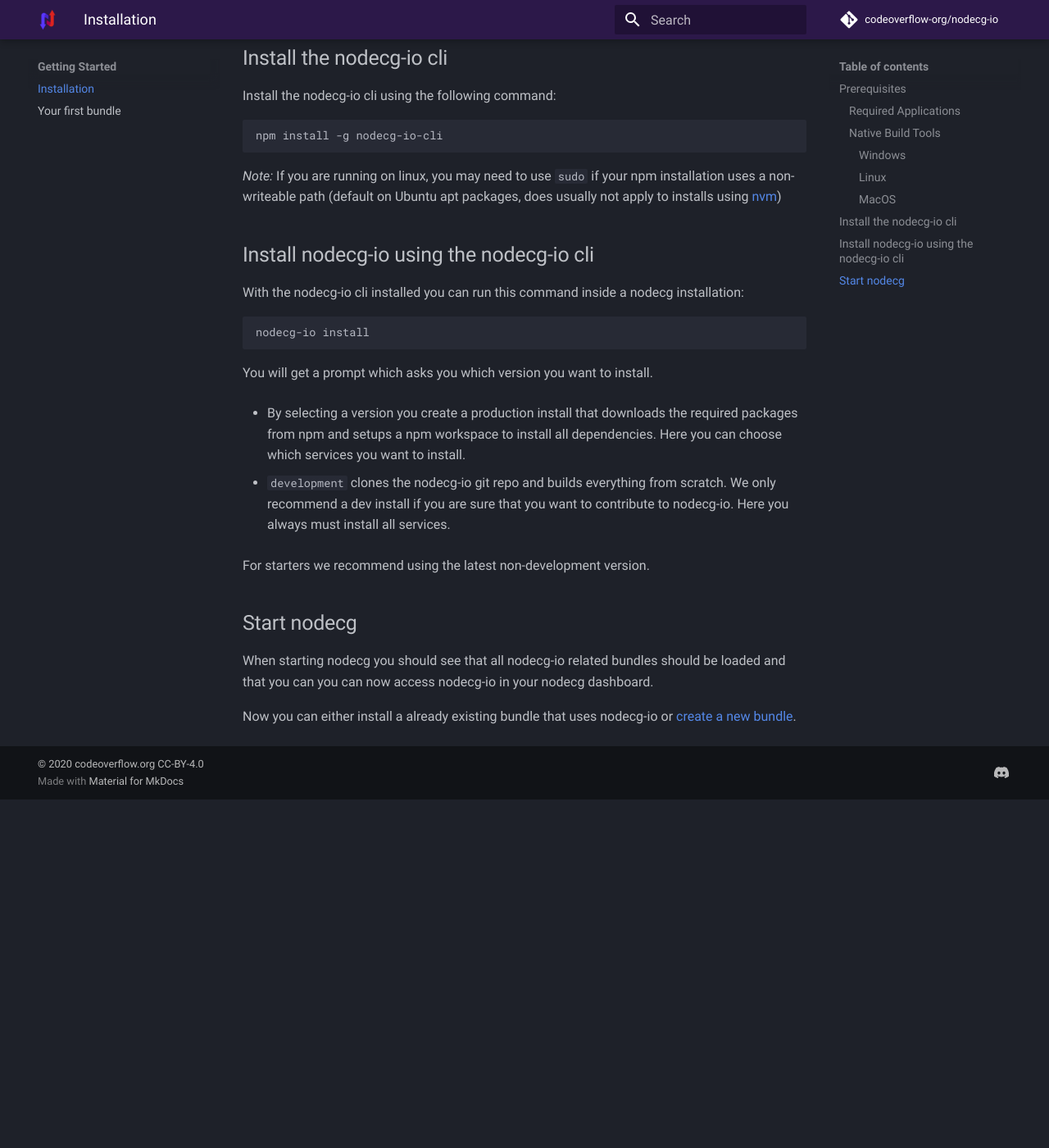
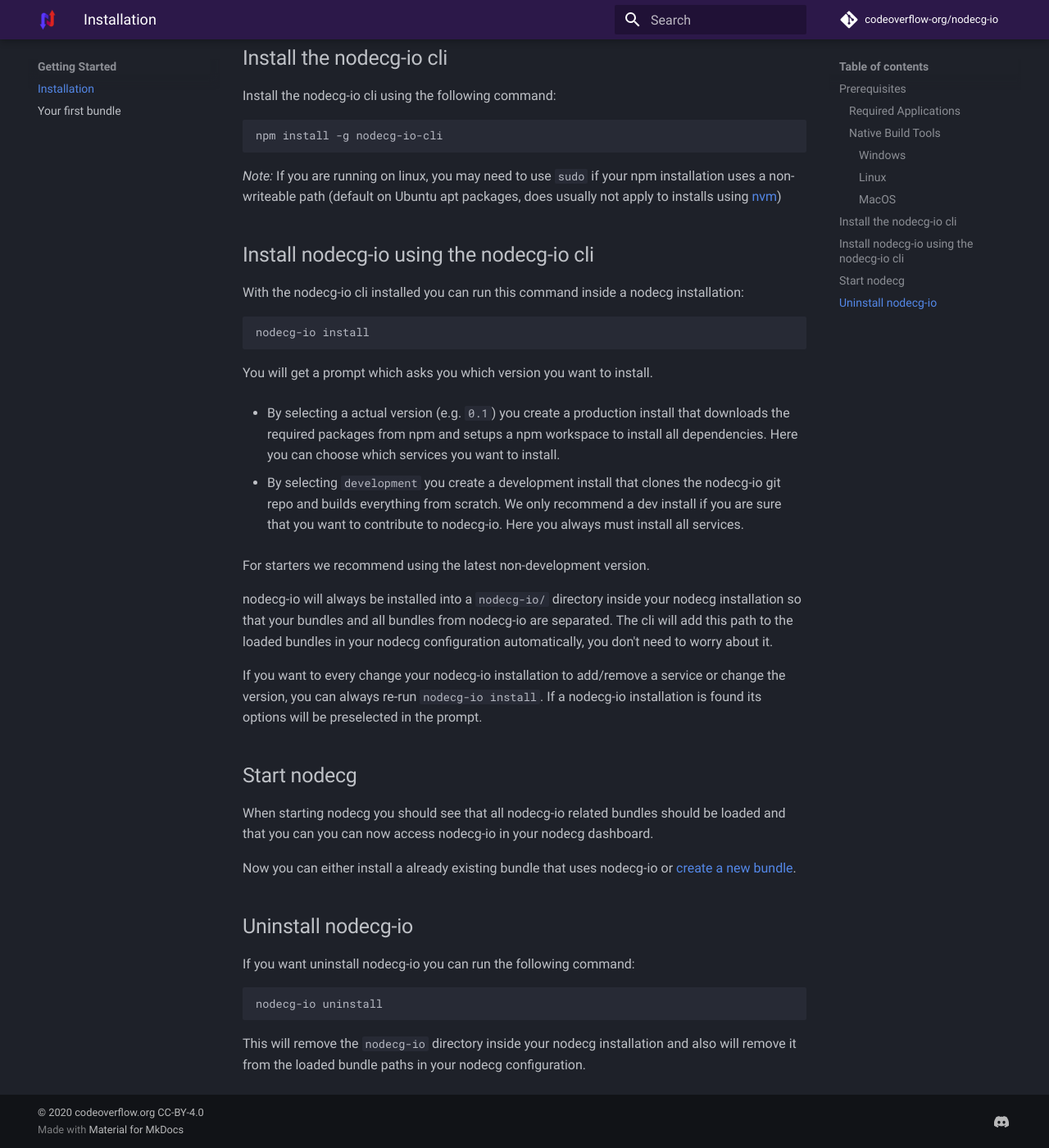
Before and after one commit to codeoverflow-org/nodecg-io-docs, an MkDocs documentation site: the page built from docs/getting_started/install.md, in a window 1280 px wide and 1400 px high, scrolled down 1439 px. Shown: the whole window at 82% size. Built offline with MkDocs 1.6.1 and Material for MkDocs 9.7.7, drawn with Linux system fonts in a browser that asks for light colours; comment, search, counter and statistics services are not loaded; the version menu is left out; before the commit the page ends 2414 px from its top, so only the background shows below that.

Commit message:
Add notes about uninstalling and installation changes to install guide

````diff
--- a/docs/getting_started/install.md
+++ b/docs/getting_started/install.md
@@ -69,14 +69,28 @@
 
 You will get a prompt which asks you which version you want to install.
 
-- By selecting a version you create a production install that downloads the required packages from npm and setups a npm workspace to install all dependencies. Here you can choose which services you want to install.
+- By selecting a actual version (e.g. `0.1`) you create a production install that downloads the required packages from npm and setups a npm workspace to install all dependencies. Here you can choose which services you want to install.
 
-- `development` clones the nodecg-io git repo and builds everything from scratch. We only recommend a dev install if you are sure that you want to contribute to nodecg-io. Here you always must install all services.
+- By selecting `development` you create a development install that clones the nodecg-io git repo and builds everything from scratch. We only recommend a dev install if you are sure that you want to contribute to nodecg-io. Here you always must install all services.
 
 For starters we recommend using the latest non-development version.
+
+nodecg-io will always be installed into a `nodecg-io/` directory inside your nodecg installation so that your bundles and all bundles from nodecg-io are separated. The cli will add this path to the loaded bundles in your nodecg configuration automatically, you don't need to worry about it.
+
+If you want to every change your nodecg-io installation to add/remove a service or change the version, you can always re-run `nodecg-io install`. If a nodecg-io installation is found its options will be preselected in the prompt.
 
 ## Start nodecg
 
 When starting nodecg you should see that all nodecg-io related bundles should be loaded and that you can you can now access nodecg-io in your nodecg dashboard.
 
 Now you can either install a already existing bundle that uses nodecg-io or [create a new bundle](./create_bundle.md).
+
+## Uninstall nodecg-io
+
+If you want uninstall nodecg-io you can run the following command:
+
+```shell
+nodecg-io uninstall
+```
+
+This will remove the `nodecg-io` directory inside your nodecg installation and also will remove it from the loaded bundle paths in your nodecg configuration.
````
